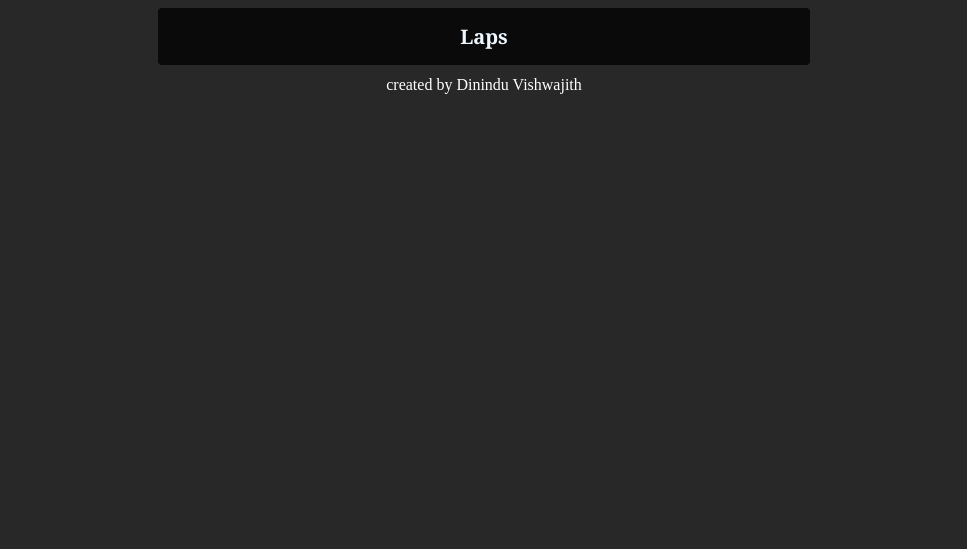
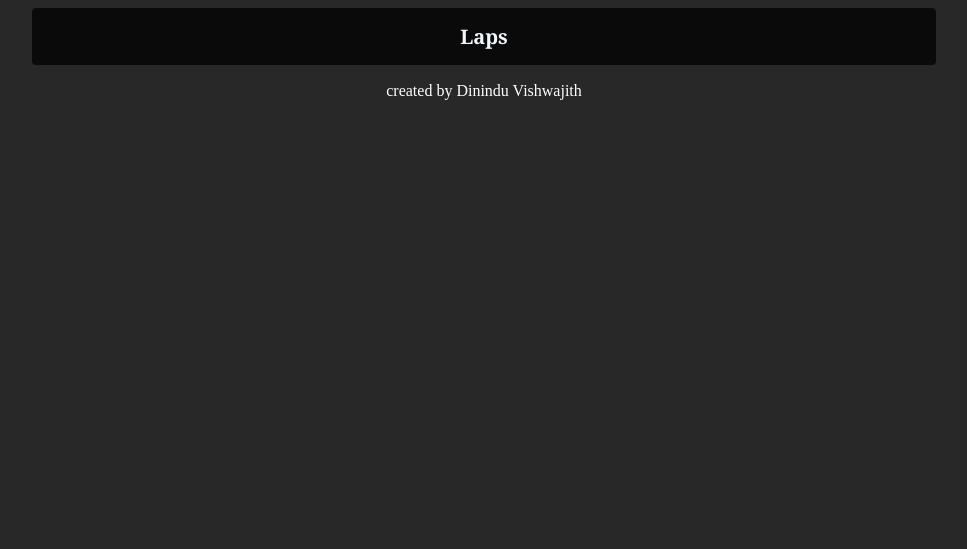
Before and after one commit to 81131/jsstopwatch, a plain HTML site: page index.html in a window 1280 px wide. Shown: the part 251-800 px from the top of the page, without its empty margins (156-1123 px from the left). Drawn offline with Linux system fonts and the light colour scheme; a web font is replaced by a local one.

Commit message:
Update index.css

```diff
--- a/index.css
+++ b/index.css
@@ -23,8 +23,8 @@ h3 {
 .laparea {
     background-color: #0A0A0A;
     color: aliceblue;
-    width: 50%;
-    height: 40%;
+    width: 70%;
+    height: 60%;
     padding: 10px;
     border: solid #282828 1px;
     border-radius: 5px;
@@ -127,7 +127,9 @@ h3 {
 p{
     display:block;
     text-align:center;
-    margin: auto auto 20px auto;
+    margin-bottom:0;
+    margin-right:auto;
+    margin-left:auto;
     color:white;
 }
 
```
